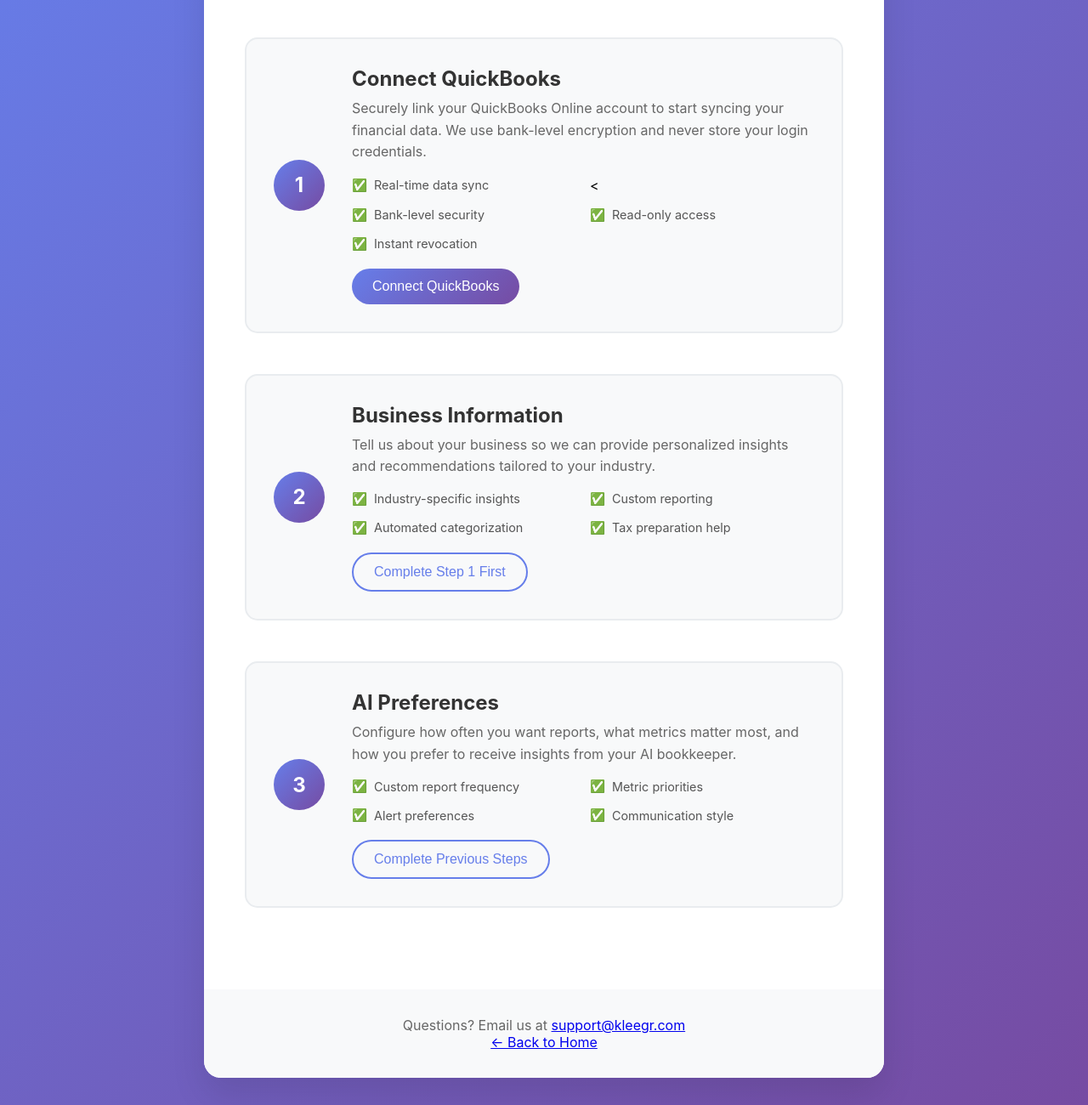
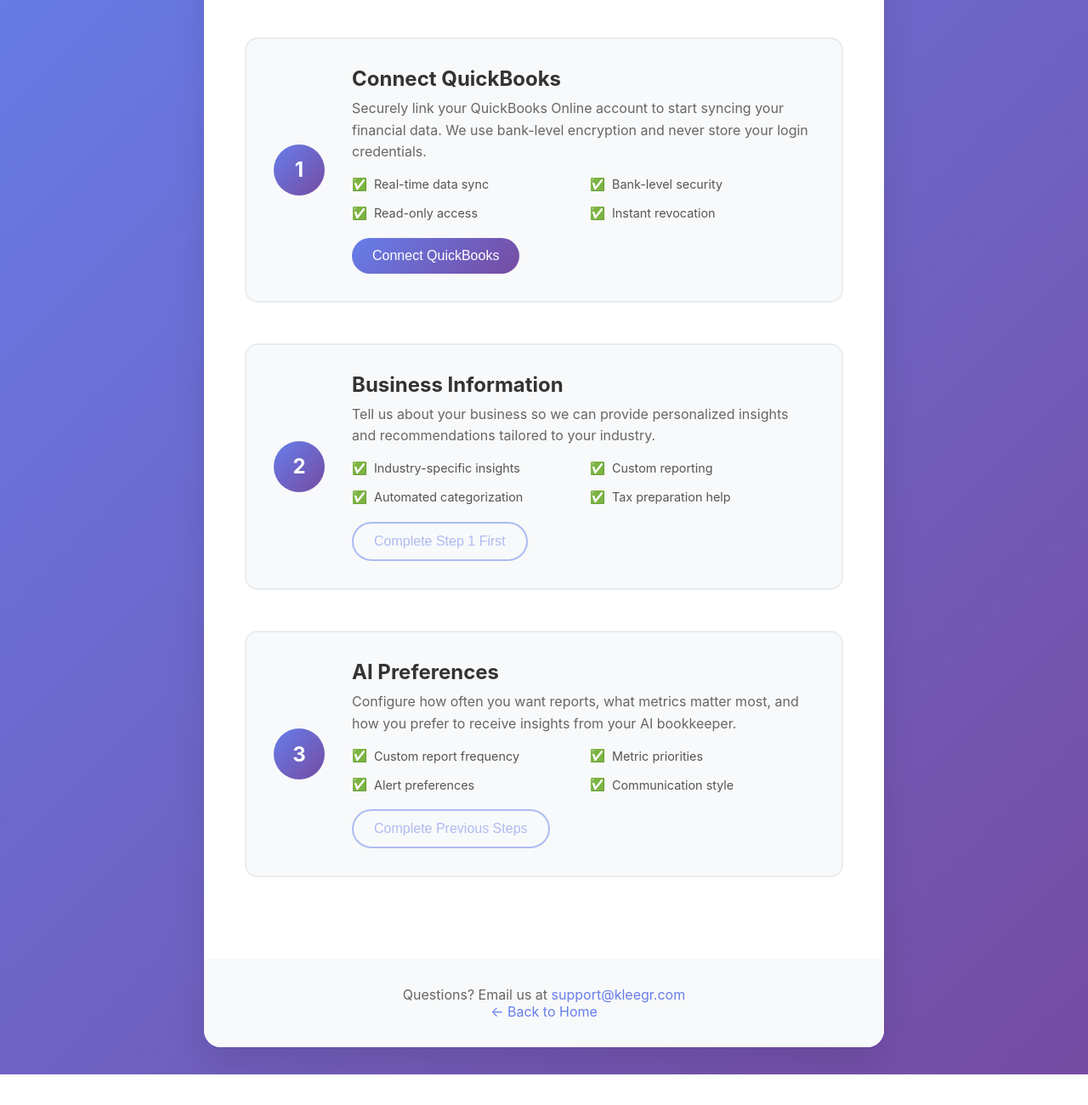
Before and after one commit to kleegr/ai-bookkeeper, a website: page public/setup.html in a window 1280 px wide. Shown: the part 178-1478 px from the top of the page at 85% size. After the commit the page ends 1442 px from the top, so only its background shows below. Drawn offline with Linux system fonts and the light colour scheme.

Commit message:
fix: improve setup page styling and add proper disabled button styles

```diff
--- a/public/setup.html
+++ b/public/setup.html
@@ -126,11 +126,27 @@
     color: white;
   }
 
+  .btn:disabled {
+    opacity: 0.5;
+    cursor: not-allowed;
+    transform: none !important;
+    box-shadow: none !important;
+  }
+
   .footer {
     text-align: center;
     padding: 2rem;
     background: #f8f9fa;
     color: #666;
+  }
+
+  .footer a {
+    color: #667eea;
+    text-decoration: none;
+  }
+
+  .footer a:hover {
+    text-decoration: underline;
   }
 
   .feature-list {
@@ -188,7 +204,7 @@
           <p>Securely link your QuickBooks Online account to start syncing your financial data. We use bank-level encryption and never store your login credentials.</p>
           <div class="feature-list">
             <div class="feature-item">Real-time data sync</div>
-            <            <div class="feature-item">Bank-level security</div>
+            <div class="feature-item">Bank-level security</div>
             <div class="feature-item">Read-only access</div>
             <div class="feature-item">Instant revocation</div>
           </div>
```
